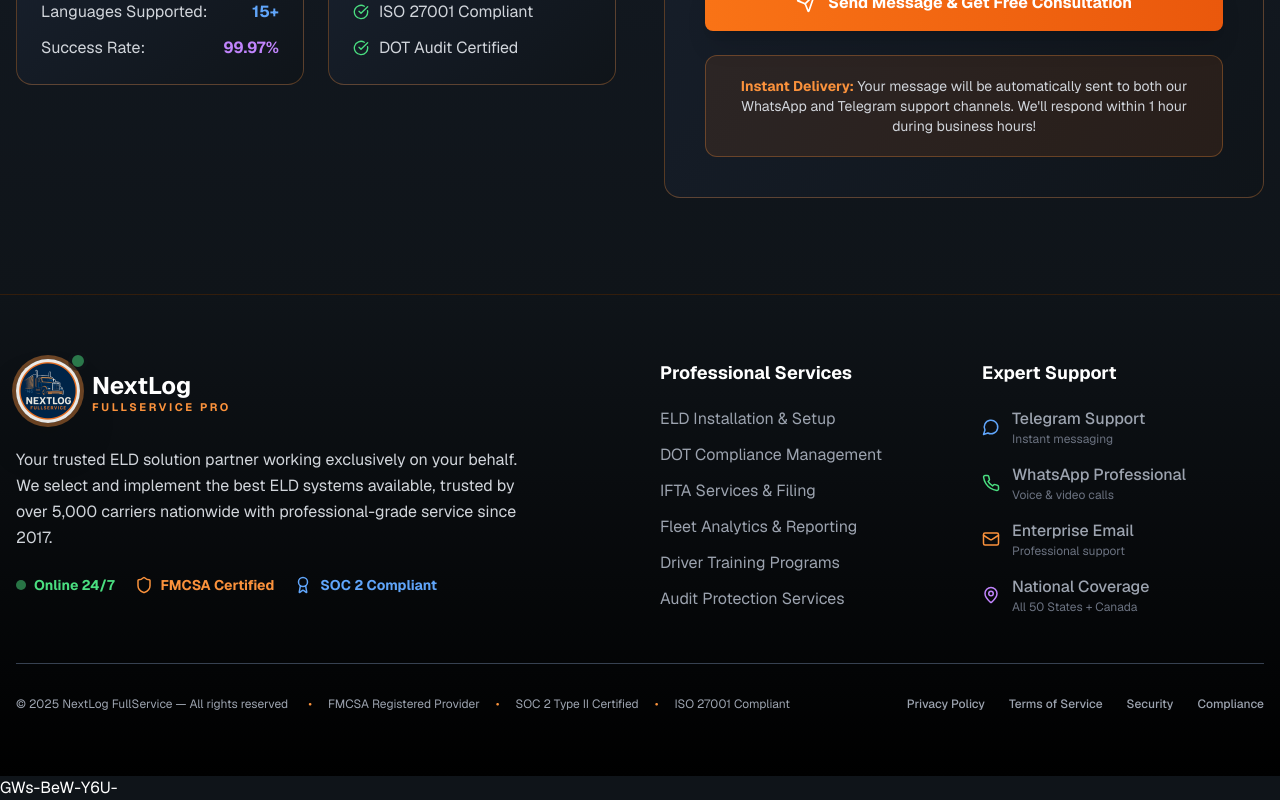
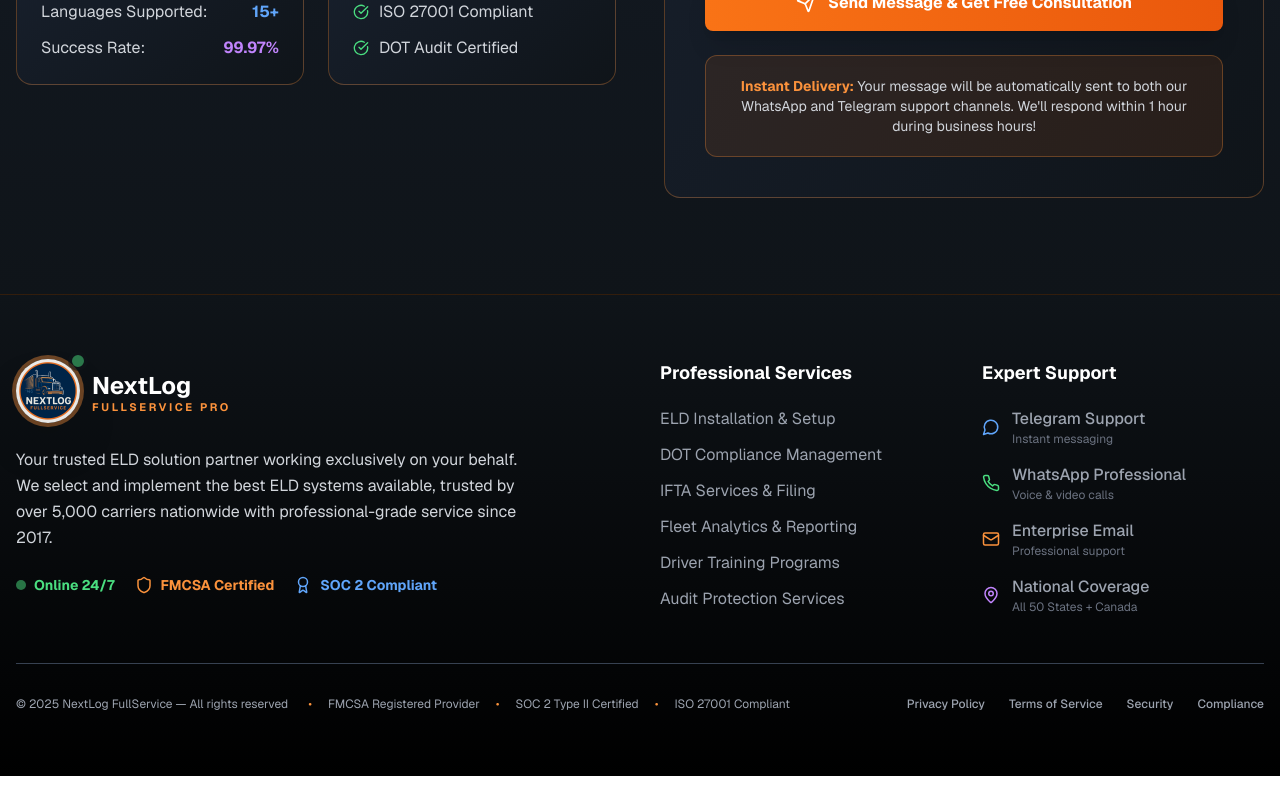
Before and after one commit to NextLogfullservice/nexlogfullservice, a Next.js app: page / in a window 1280 px wide. Shown: the part 10407-11207 px from the top of the page. After the commit the page ends 11183 px from the top, so only its background shows below. Built offline with nearby package versions, Linux system fonts and the light colour scheme.

Commit message:
Add files via upload

```diff
--- a/app/page.tsx
+++ b/app/page.tsx
@@ -1717,7 +1717,6 @@ ${formData.message}
           </div>
         </div>
       </footer>
-      <div>GWs-BeW-Y6U-</div>
     </div>
   )
 }
```
